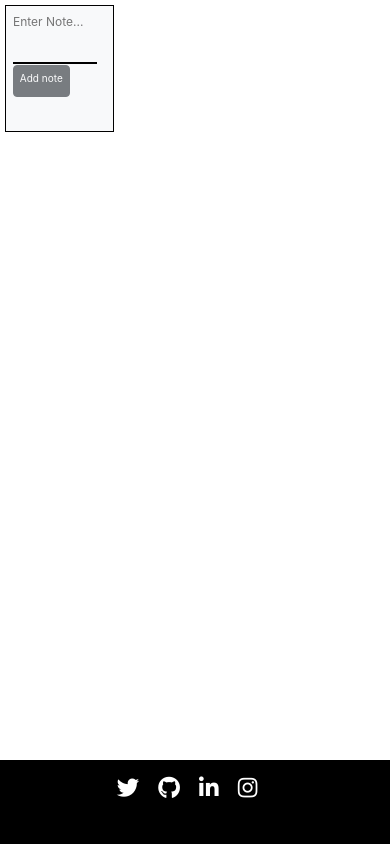
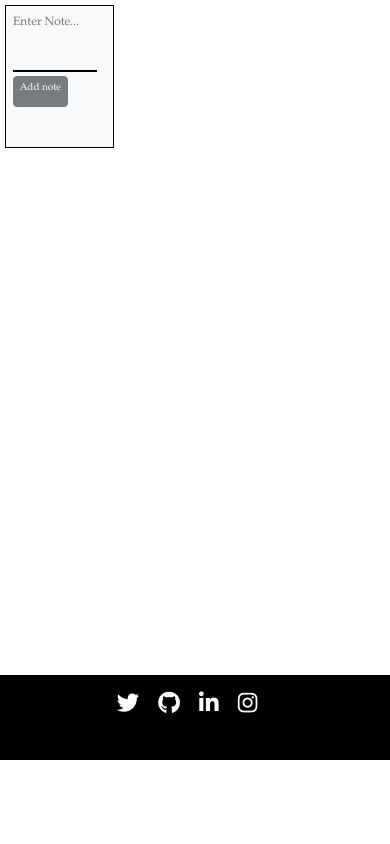
Before and after one commit to eshaan7/ShareNotesOnHaste, a Django app: page / in a window 390 px wide. Run offline with Django 3.2, Linux system fonts and the light colour scheme; data that the repository does not hold is empty; some libraries are stand-ins or nearby versions.

Commit message:
updated css for mobile

```diff
--- a/notes/static/notes/styles.css
+++ b/notes/static/notes/styles.css
@@ -2,13 +2,15 @@
 * {
   margin: 0;
   padding: 0;
+
 }
 
 #body-container {
     min-height: 90vh;
     display: flex;
     flex-wrap: wrap;
-    font-family: -apple-system, BlinkMacSystemFont, "Segoe UI", Roboto, "Helvetica Neue", Arial, sans-serif, "Apple Color Emoji", "Segoe UI Emoji", "Segoe UI Symbol" !important;
+    font-family: Palatino !important;
+
 }
 
 .input-form {
@@ -121,9 +123,17 @@
 
 @media only screen and (max-width: 900px) {
 
+  #body-container {
+    height: 5vh;
+    min-height: 80vh !important;
+  }
+
+  footer {
+    padding-bottom: 40px !important;
+  }
   .note-grid, .note-grid:hover, .input-form {
     width: 28% !important;
-    height: 15vh !important;
+    height: 17vh !important;
     margin: 5px;
     padding: 7px;
   }
@@ -135,11 +145,7 @@
   .input-form textarea, textarea:focus {
     position: relative;
     font-size: 12px !important;
-    height: 6vh !important;
-  }
-
-  .btn-group {
-    margin: -0.5vh -1.5vw -0.5vh 0vw;
+    height: 7vh !important;
   }
 
   button.submit {
@@ -152,6 +158,10 @@
     padding: 0.5vh 1.5vw 3.0vh 1.5vw !important;
   }
 
+  .btn-group {
+    margin: -0.8vh -1.2vw -0.5vh 0vw;
+  }
+
   a.btn {
     font-size: 5px !important;
     height: 1vh !important;
```
